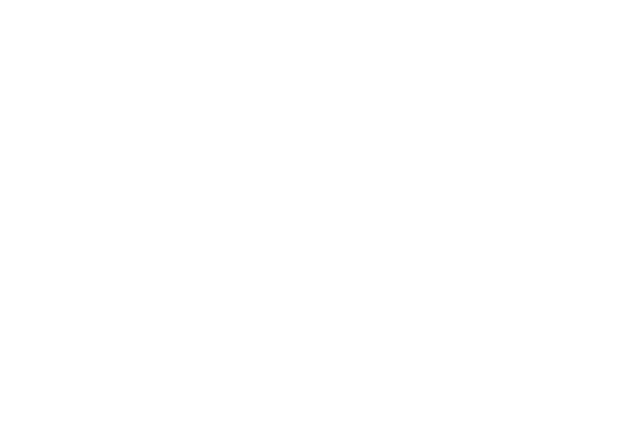
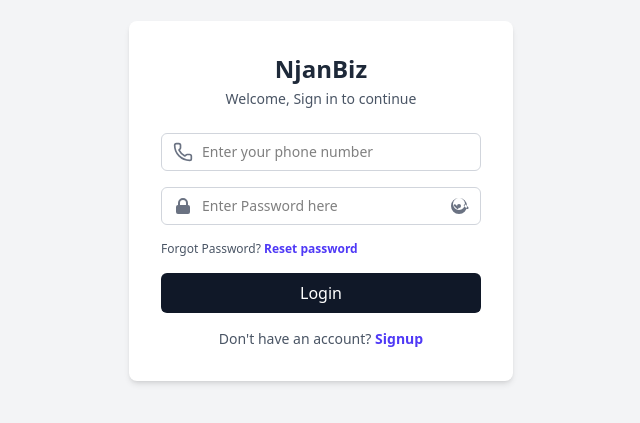
Before and after one commit to Beri28/waternet, a React (Vite) app: page /login in a window 1280 px wide. Before the commit this address had no page. Shown: the part 199-622 px from the top of the page, without its empty margins (319-959 px from the left). Built offline with nearby package versions, Linux system fonts and the light colour scheme.

Commit message:
auth integration

```diff
--- a/package.json
+++ b/package.json
@@ -22,6 +22,7 @@
     "react-dom": "^19.0.0",
     "react-icons": "^5.5.0",
     "react-router-dom": "^7.6.0",
+    "react-toastify": "^11.0.5",
     "tailwindcss": "^4.0.14"
   },
   "devDependencies": {
--- a/src/App.tsx
+++ b/src/App.tsx
@@ -14,6 +14,8 @@ import MoneyTransferPageWithQR from './Pages/MoneyManagementPages/TransferMoney'
 import QRCodeScannerPage from './Pages/MoneyManagementPages/QRCodePage';
 import CreateAssociation from './Pages/create_association/associations';
 import { AuthProvider } from './Context/Auth-Context';
+import LoginForm from './pages/RgistrationPages/LoginPage';
+import { ToastProvider } from './Context/toastContext';
 // import PhoneQRGenerator from './Pages/home_page/qr_code/qr_code_generator';
 
 // import Home from './pages/home/Home'
@@ -23,6 +25,17 @@ function App() {
 
   return (
     <>
+    <ToastProvider
+        containerProps={{
+            position: 'top-right', // Default position
+            autoClose: 3000, // Default auto-close time
+            hideProgressBar: false,
+            closeOnClick: true,
+            pauseOnHover: true,
+            draggable: true,
+            theme: 'light',
+        }}
+    >
       <AuthProvider>
         {/* <PayPalStylePayment/> */}
         {/* <PhoneQRGenerator/> */}
@@ -30,6 +43,7 @@ function App() {
         <BrowserRouter>
           <Routes>
             <Route path='/' element={<HomeScreen/>} />
+            <Route path='/home' element={<HomeScreen/>} />
             {/* <Route path='/login' element={<Login />} /> */}
             {/* <Route path='/register' element={<Register />} /> */}
             <Route path='/transfer' element={<MoneyTransferPageWithQR />} />
@@ -37,10 +51,13 @@ function App() {
             <Route path='/transfer2' element={<PayPalStylePayment/>} />
             <Route path='/topUp' element={<TopUpScreen />} />
             <Route path='/qrCode' element={<QRCodeScannerPage />} />
+            <Route path='/login' element={<LoginForm />} />
+            <Route path='/register' element={<SignupForm />} />
             <Route path='/create-njangi' element={<CreateAssociation/>} />
           </Routes>
         </BrowserRouter>
       </AuthProvider>
+    </ToastProvider>
 
     </>
   )
--- /dev/null
+++ b/src/Context/toastContext.tsx
@@ -0,0 +1,42 @@
+import React, { createContext, useContext, ReactNode } from "react";
+import { ToastContainer, toast, ToastOptions, ToastContainerProps } from "react-toastify";
+import "react-toastify/dist/ReactToastify.css";
+
+// Define a type for the ToastContext
+interface ToastContextType {
+  showToast: (message: string, options?: ToastOptions) => void;
+}
+
+// Define props for the provider
+interface ToastProviderProps {
+  children: ReactNode;
+  containerProps?: ToastContainerProps; // Optional props for customizing the ToastContainer
+}
+
+// Create the Toast Context
+const ToastContext = createContext<ToastContextType | undefined>(undefined);
+
+// Custom hook for using the context
+export const useToast = (): ToastContextType => {
+  const context = useContext(ToastContext);
+  if (!context) {
+    throw new Error("useToast must be used within a ToastProvider");
+  }
+  return context;
+};
+
+// Create the Toast Provider
+export const ToastProvider: React.FC<ToastProviderProps> = ({ children, containerProps }) => {
+  // The `showToast` function provides access to the toast function globally
+  const showToast = (message: string, options?: ToastOptions) => {
+    toast(message, options);
+  };
+
+  return (
+    <ToastContext.Provider value={{ showToast }}>
+      {children}
+      {/* Render the ToastContainer with customizable props */}
+      <ToastContainer {...containerProps}/>
+    </ToastContext.Provider>
+  );
+};
--- a/src/Pages/RgistrationPages/LoginPage.tsx
+++ b/src/Pages/RgistrationPages/LoginPage.tsx
@@ -1,11 +1,21 @@
 import React, { useState } from 'react';
+import { myApicall } from '../../functions/apiCalls2';
+import { Loader, Phone } from 'lucide-react';
+import { useToast } from '../../Context/toastContext';
+import axios from 'axios';
+import { Link, useNavigate } from 'react-router-dom';
+import { useAuth, User } from '../../Context/Auth-Context';
 
 interface LoginFormProps {}
 
 const LoginForm: React.FC<LoginFormProps> = () => {
+  const {login}=useAuth()
   const [phone, setPhone] = useState('');
   const [password, setPassword] = useState('');
   const [passwordVisible, setPasswordVisible] = useState(false);
+  const [loading,setLoading]=useState<boolean>(false)
+  const { showToast }=useToast()
+  const navigate=useNavigate()
 
   const handlePhoneChange = (event: React.ChangeEvent<HTMLInputElement>) => {
     setPhone(event.target.value);
@@ -19,10 +29,37 @@ const LoginForm: React.FC<LoginFormProps> = () => {
     setPasswordVisible(!passwordVisible);
   };
 
-  const handleSubmit = (event: React.FormEvent) => {
+  const handleSubmit =async (event: React.FormEvent) => {
     event.preventDefault();
     // In a real application, you would handle the login logic here
-    console.log('Login submitted:', { phone, password });
+    setLoading(true)
+    try {
+      const config={
+          method:"POST",
+          url:'http://localhost:5000/api/v1/auth/login',
+          data:{
+            email:'beri3@gmail.com',
+            password
+          }
+      }
+      const res=await axios(config)
+      if(res.data){
+        // console.log(res.data.data)
+        let tempUser={...res.data.data.user,token:res.data.data.token,isAuthenticated: true} as User
+        login(tempUser)
+      }
+      // const res=await myApicall('http://localhost:5000/api/v1/auth/login','POST')
+      console.log(res)
+      showToast("Login request success.", { type: 'success', theme: 'colored' })
+      setLoading(false)
+      navigate('/home')
+    } catch (error:any) {
+      console.log(error.response.data.message)
+      showToast(` ${error.response.data.message}`, { type: 'error', theme: 'colored' })
+      showToast(` Login failed`, { type: 'error', theme: 'colored' })
+      setLoading(false)
+    }
+    // console.log('Login submitted:', { phone, password });
   };
 
   return (
@@ -30,7 +67,7 @@ const LoginForm: React.FC<LoginFormProps> = () => {
       <div className="bg-white p-8 rounded-lg shadow-md w-96">
         <div className="flex flex-col items-center mb-6">
           <div className="flex items-center">
-            <svg
+            {/* <svg
               xmlns="http://www.w3.org/2000/svg"
               className="h-8 w-8 mr-2 text-gray-700"
               fill="none"
@@ -43,7 +80,7 @@ const LoginForm: React.FC<LoginFormProps> = () => {
                 strokeWidth={2}
                 d="M8 9l3 3-3 3m5 0h3M5 20h14c.552 0 1-.448 1-1V5c0-.552-.448-1-1-1H5c-.552 0-1 .448-1 1v14c0 .552.448 1 1 1z"
               />
-            </svg>
+            </svg> */}
             <h2 className="text-2xl font-semibold text-gray-800">NjanBiz</h2>
           </div>
           <p className="text-sm text-gray-600 mt-1">Welcome, Sign in to continue</p>
@@ -53,7 +90,7 @@ const LoginForm: React.FC<LoginFormProps> = () => {
           <div>
             <div className="relative">
               <div className="absolute inset-y-0 left-0 pl-3 flex items-center pointer-events-none">
-                <svg
+                {/* <svg
                   className="h-5 w-5 text-gray-500"
                   xmlns="http://www.w3.org/2000/svg"
                   viewBox="0 0 20 20"
@@ -62,10 +99,11 @@ const LoginForm: React.FC<LoginFormProps> = () => {
                 >
                   <path d="M3 4a1 1 0 011-1h12a1 1 0 011 1v12a1 1 0 01-1 1H4a1 1 0 01-1-1V4z" />
                   <path d="M10 12a2 2 0 100-4 2 2 0 000 4z" />
-                </svg>
+                </svg> */}
+                <Phone className='h-5 w-5 text-gray-500' />
               </div>
               <input
-                type="email"
+                type="number"
                 className="w-full pl-10 pr-3 py-2 border border-gray-300 rounded-md focus:outline-none focus:ring-indigo-500 focus:border-indigo-500 sm:text-sm"
                 placeholder="Enter your phone number"
                 value={phone}
@@ -127,18 +165,23 @@ const LoginForm: React.FC<LoginFormProps> = () => {
             </p>
           </div>
 
-          <div>
+          <div className='flex justify-center'>
+            {!loading?
             <button
               type="submit"
               className="w-full py-2 px-4 bg-gray-900 text-white rounded-md hover:bg-gray-700 focus:outline-none focus:ring-2 focus:ring-gray-500 focus:ring-offset-2"
+              onClick={()=>handleSubmit}
             >
               Login
             </button>
+            :
+            <Loader />
+            }
           </div>
         </form>
 
         <p className="mt-4 text-center text-sm text-gray-600">
-          Don't have an account? <a href="#" className="font-semibold text-indigo-600 hover:text-indigo-500">Signup</a>
+          Don't have an account? <Link to="/register" className="font-semibold text-indigo-600 hover:text-indigo-500">Signup</Link>
         </p>
       </div>
     </div>
--- a/src/Pages/RgistrationPages/SignupPage.tsx
+++ b/src/Pages/RgistrationPages/SignupPage.tsx
@@ -1,13 +1,22 @@
+import axios from 'axios';
 import React, { useState } from 'react';
+import { useToast } from '../../Context/toastContext';
+import { Link, useNavigate } from 'react-router-dom';
+import { Loader, Phone } from 'lucide-react';
+import { useAuth, User } from '../../Context/Auth-Context';
 
 interface SignupFormProps {}
 
 const SignupForm: React.FC<SignupFormProps> = () => {
+  const {login,user}=useAuth()
   const [firstName, setFirstName] = useState('');
   const [lastName, setLastName] = useState('');
   const [phone, setPhone] = useState('');
   const [password, setPassword] = useState('');
   const [passwordVisible, setPasswordVisible] = useState(false);
+  const [loading,setLoading]=useState<boolean>(false)
+  const { showToast }=useToast()
+  const navigate=useNavigate()
 
   const handleFirstNameChange = (event: React.ChangeEvent<HTMLInputElement>) => {
     setFirstName(event.target.value);
@@ -29,9 +38,39 @@ const SignupForm: React.FC<SignupFormProps> = () => {
     setPasswordVisible(!passwordVisible);
   };
 
-  const handleSubmit = (event: React.FormEvent) => {
+  const handleSubmit =async (event: React.FormEvent) => {
     event.preventDefault();
-    console.log('Signup submitted:', { firstName, lastName, phone, password });
+    setLoading(true)
+    try {
+      const config={
+          method:"POST",
+          url:'http://localhost:5000/api/v1/auth/signup',
+          data:{
+            username:firstName+lastName,
+            password,
+            email:'beri3@gmail.com'
+          }
+      }
+      const res=await axios(config)
+      if(res.data){
+        console.log(res.data.data)
+        let tempUser={...res.data.data.user,token:res.data.data.token,isAuthenticated: true} as User
+        login(tempUser)
+        console.log(user)
+        // return res
+      }
+      // const res=await myApicall('http://localhost:5000/api/v1/auth/login','POST')
+      console.log(res)
+      showToast("User account created.", { type: 'success', theme: 'colored' })
+      setLoading(false)
+      navigate('/home')
+    } catch (error:any) {
+      console.log(error.response.data.message)
+      showToast(` User not created`, { type: 'error', theme: 'colored' })
+      showToast(` ${error.response.data.message}`, { type: 'error', theme: 'colored' })
+      setLoading(false)
+    }
+    // console.log('Login submitted:', { phone, password });
   };
 
   return (
@@ -39,7 +78,7 @@ const SignupForm: React.FC<SignupFormProps> = () => {
       <div className="bg-white p-8 rounded-lg shadow-md w-96">
         <div className="flex flex-col items-center mb-6">
           <div className="flex items-center">
-            <svg
+            {/* <svg
               xmlns="http://www.w3.org/2000/svg"
               className="h-8 w-8 mr-2 text-gray-700"
               fill="none"
@@ -52,7 +91,7 @@ const SignupForm: React.FC<SignupFormProps> = () => {
                 strokeWidth={2}
                 d="M8 9l3 3-3 3m5 0h3M5 20h14c.552 0 1-.448 1-1V5c0-.552-.448-1-1-1H5c-.552 0-1 .448-1 1v14c0 .552.448 1 1 1z"
               />
-            </svg>
+            </svg> */}
             <h2 className="text-2xl font-semibold text-gray-800">NjangBiz</h2>
           </div>
           <p className="text-sm text-gray-600 mt-1">Sign up to continue</p>
@@ -85,7 +124,7 @@ const SignupForm: React.FC<SignupFormProps> = () => {
           <div>
             <div className="relative">
               <div className="absolute inset-y-0 left-0 pl-3 flex items-center pointer-events-none">
-                <svg
+                {/* <svg
                   className="h-5 w-5 text-gray-500"
                   xmlns="http://www.w3.org/2000/svg"
                   viewBox="0 0 20 20"
@@ -94,10 +133,11 @@ const SignupForm: React.FC<SignupFormProps> = () => {
                 >
                   <path d="M3 4a1 1 0 011-1h12a1 1 0 011 1v12a1 1 0 01-1 1H4a1 1 0 01-1-1V4z" />
                   <path d="M10 12a2 2 0 100-4 2 2 0 000 4z" />
-                </svg>
+                </svg> */}
+                <Phone className='h-5 w-5 text-gray-500' />
               </div>
               <input
-                type="text"
+                type="number"
                 className="w-full pl-10 pr-3 py-2 border border-gray-300 rounded-md focus:outline-none focus:ring-indigo-500 focus:border-indigo-500 sm:text-sm"
                 placeholder="Phone number"
                 value={phone}
@@ -154,18 +194,23 @@ const SignupForm: React.FC<SignupFormProps> = () => {
             </div>
           </div>
 
-          <div>
+          <div className='flex justify-center'>
+          {!loading?
             <button
               type="submit"
               className="w-full py-2 px-4 bg-gray-900 text-white rounded-md hover:bg-gray-700 focus:outline-none focus:ring-2 focus:ring-gray-500 focus:ring-offset-2"
+              onClick={()=>handleSubmit}
             >
               Sign up
             </button>
+            :
+            <Loader />
+            }
           </div>
         </form>
 
         <p className="mt-4 text-center text-sm text-gray-600">
-          Already have an account? <a href="#" className="font-semibold text-indigo-600 hover:text-indigo-500">Login</a>
+          Already have an account? <Link to="/login" className="font-semibold text-indigo-600 hover:text-indigo-500">Signup</Link>
         </p>
       </div>
     </div>
--- a/src/functions/apiCalls.tsx
+++ b/src/functions/apiCalls2.ts
@@ -1,10 +1,10 @@
 import axios from "axios"
 const url='http://localhost:5000/api/v1/'
-const myApicall=async(endpoint:string,method:string)=>{
+export const myApicall=async(endpoint:string,method:string)=>{
     try {
         const config={
             method,
-            url:url+endpoint,
+            url:endpoint,
         }
         const res=await axios(config)
         if(res.status===200){
```
Also changed, not shown: src/Context/Auth-Context.tsx (+5 -3 lines), src/Pages/home_page/homepage.tsx (+25 -11 lines), 1 other file (tests, documents, lock files or other folders). Lines whose indentation alone changed are shown as unchanged.
